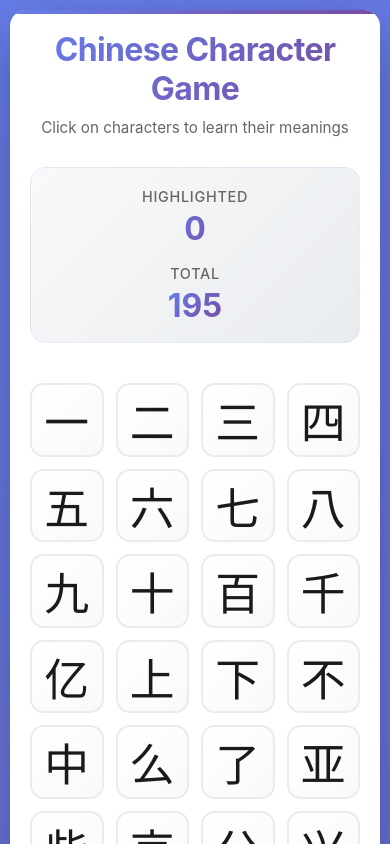
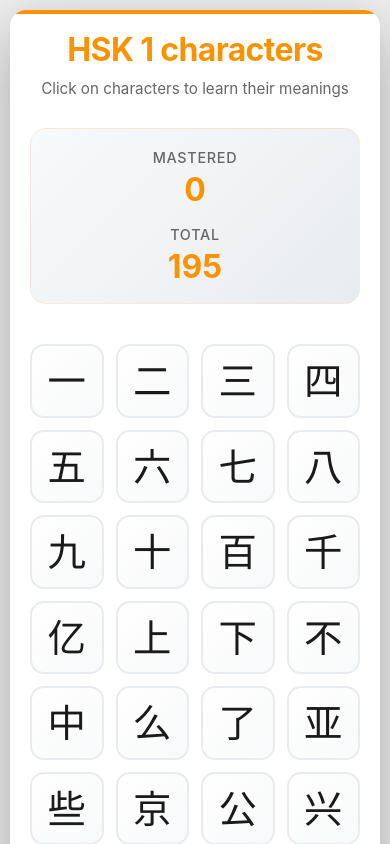
Before and after one commit to kxxxx-hi/hsk1-characters-ky, a Next.js app: page / in a window 390 px wide. Shown: the top 844 px of the page. Built offline with nearby package versions, Linux system fonts and the light colour scheme.

Commit message:
Update UI: change title to HSK 1 characters, replace highlight with mastered, show meaning inline, update color scheme

```diff
--- a/app/globals.css
+++ b/app/globals.css
@@ -5,13 +5,14 @@
 }
 
 :root {
-  --primary-gradient: linear-gradient(135deg, #667eea 0%, #764ba2 100%);
-  --secondary-gradient: linear-gradient(135deg, #f093fb 0%, #f5576c 100%);
-  --accent-color: #667eea;
-  --accent-hover: #5568d3;
+  --primary-gradient: linear-gradient(135deg, #fa9302 0%, #e88200 100%);
+  --secondary-gradient: linear-gradient(135deg, #fa9302 0%, #e88200 100%);
+  --accent-color: #fa9302;
+  --accent-hover: #e88200;
   --text-primary: #1a1a1a;
   --text-secondary: #666;
   --bg-card: #ffffff;
+  --bg-body: #eeeeee;
   --bg-overlay: rgba(0, 0, 0, 0.6);
   --shadow-sm: 0 2px 8px rgba(0, 0, 0, 0.1);
   --shadow-md: 0 4px 16px rgba(0, 0, 0, 0.15);
@@ -27,7 +28,7 @@ body {
     sans-serif;
   -webkit-font-smoothing: antialiased;
   -moz-osx-font-smoothing: grayscale;
-  background: var(--primary-gradient);
+  background: var(--bg-body);
   min-height: 100vh;
   padding: 20px;
   color: var(--text-primary);
@@ -58,7 +59,7 @@ body {
   left: 0;
   right: 0;
   height: 4px;
-  background: var(--primary-gradient);
+  background: var(--accent-color);
 }
 
 @media (max-width: 768px) {
@@ -77,10 +78,7 @@ body {
 .title {
   font-size: 3rem;
   font-weight: 700;
-  background: var(--primary-gradient);
-  -webkit-background-clip: text;
-  -webkit-text-fill-color: transparent;
-  background-clip: text;
+  color: var(--accent-color);
   margin-bottom: 10px;
   letter-spacing: -0.02em;
 }
@@ -110,7 +108,7 @@ body {
   padding: 24px;
   background: linear-gradient(135deg, #f8f9fa 0%, #e9ecef 100%);
   border-radius: var(--border-radius);
-  border: 1px solid rgba(102, 126, 234, 0.1);
+  border: 1px solid rgba(250, 147, 2, 0.1);
 }
 
 .stat-item {
@@ -129,10 +127,7 @@ body {
 .stat-value {
   font-size: 2.5rem;
   font-weight: 700;
-  background: var(--primary-gradient);
-  -webkit-background-clip: text;
-  -webkit-text-fill-color: transparent;
-  background-clip: text;
+  color: var(--accent-color);
   line-height: 1;
 }
 
@@ -160,6 +155,22 @@ body {
     grid-template-columns: repeat(auto-fill, minmax(70px, 1fr));
     gap: 12px;
   }
+
+  .character-text {
+    font-size: 2rem;
+  }
+
+  .meaning-text {
+    font-size: 0.6rem;
+  }
+
+  .pinyin-text {
+    font-size: 0.5rem;
+  }
+
+  .character-content {
+    padding-top: 6px;
+  }
 }
 
 /* Character Card */
@@ -168,7 +179,6 @@ body {
   display: flex;
   align-items: center;
   justify-content: center;
-  font-size: 2.8rem;
   background: linear-gradient(135deg, #ffffff 0%, #f8f9fa 100%);
   border: 2px solid #e9ecef;
   border-radius: 14px;
@@ -176,8 +186,8 @@ body {
   transition: var(--transition);
   position: relative;
   user-select: none;
-  font-weight: 500;
-  overflow: hidden;
+  overflow: visible;
+  padding: 8px;
 }
 
 .character-card::before {
@@ -187,9 +197,10 @@ body {
   left: 0;
   right: 0;
   bottom: 0;
-  background: var(--primary-gradient);
+  background: var(--accent-color);
   opacity: 0;
   transition: opacity 0.3s ease;
+  border-radius: 14px;
 }
 
 .character-card:hover {
@@ -202,154 +213,88 @@ body {
   opacity: 0.05;
 }
 
-.character-card.highlighted {
-  background: var(--primary-gradient);
+.character-card.mastered {
+  background: var(--accent-color);
   color: white;
   border-color: var(--accent-color);
-  transform: scale(1.08);
-  box-shadow: 0 8px 24px rgba(102, 126, 234, 0.4);
+  transform: scale(1.05);
+  box-shadow: 0 8px 24px rgba(250, 147, 2, 0.4);
   animation: pulse 0.6s ease;
 }
 
-.character-card.highlighted::before {
+.character-card.mastered::before {
   opacity: 0;
 }
 
-.character-card span {
+.character-content {
+  display: flex;
+  flex-direction: column;
+  align-items: center;
+  justify-content: flex-start;
+  width: 100%;
+  height: 100%;
   position: relative;
   z-index: 1;
+  padding-top: 8px;
+}
+
+.character-text {
+  font-size: 2.4rem;
+  font-weight: 500;
+  line-height: 1;
+  margin-bottom: 2px;
+  flex-shrink: 0;
+}
+
+.character-card.mastered .character-text {
+  color: white;
+}
+
+.character-meaning {
+  display: flex;
+  flex-direction: column;
+  align-items: center;
+  justify-content: center;
+  margin-top: 2px;
+  width: 100%;
+  padding: 0 4px;
+  flex: 1;
+  min-height: 0;
+}
+
+.meaning-text {
+  font-size: 0.65rem;
+  color: var(--text-secondary);
+  font-weight: 500;
+  line-height: 1.1;
+  text-align: center;
+  word-break: break-word;
+  overflow-wrap: break-word;
+}
+
+.character-card.mastered .meaning-text {
+  color: rgba(255, 255, 255, 0.95);
+}
+
+.pinyin-text {
+  font-size: 0.55rem;
+  color: var(--text-secondary);
+  font-style: italic;
+  margin-top: 1px;
+  line-height: 1.1;
+}
+
+.character-card.mastered .pinyin-text {
+  color: rgba(255, 255, 255, 0.85);
 }
 
 @keyframes pulse {
   0%, 100% {
+    transform: scale(1.05);
+  }
+  50% {
     transform: scale(1.08);
   }
-  50% {
-    transform: scale(1.12);
-  }
-}
-
-/* Meaning Card */
-.meaning-card {
-  position: fixed;
-  top: 50%;
-  left: 50%;
-  transform: translate(-50%, -50%) scale(0.9);
-  background: var(--bg-card);
-  padding: 40px 50px;
-  border-radius: 20px;
-  box-shadow: var(--shadow-xl);
-  z-index: 1000;
-  text-align: center;
-  min-width: 320px;
-  max-width: 90vw;
-  display: none;
-  opacity: 0;
-  transition: all 0.3s cubic-bezier(0.4, 0, 0.2, 1);
-  border: 1px solid rgba(102, 126, 234, 0.1);
-}
-
-.meaning-card.show {
-  display: block;
-  opacity: 1;
-  transform: translate(-50%, -50%) scale(1);
-  animation: cardAppear 0.4s cubic-bezier(0.4, 0, 0.2, 1);
-}
-
-@keyframes cardAppear {
-  from {
-    opacity: 0;
-    transform: translate(-50%, -50%) scale(0.8);
-  }
-  to {
-    opacity: 1;
-    transform: translate(-50%, -50%) scale(1);
-  }
-}
-
-.meaning-card .character {
-  font-size: 5rem;
-  margin-bottom: 20px;
-  background: var(--primary-gradient);
-  -webkit-background-clip: text;
-  -webkit-text-fill-color: transparent;
-  background-clip: text;
-  font-weight: 600;
-  line-height: 1;
-}
-
-.meaning-card .meaning {
-  font-size: 1.8rem;
-  color: var(--text-primary);
-  margin-bottom: 12px;
-  font-weight: 600;
-}
-
-.meaning-card .pinyin {
-  font-size: 1.3rem;
-  color: var(--text-secondary);
-  font-style: italic;
-  font-weight: 400;
-}
-
-@media (max-width: 768px) {
-  .meaning-card {
-    padding: 30px 25px;
-    min-width: 280px;
-  }
-  .meaning-card .character {
-    font-size: 4rem;
-  }
-  .meaning-card .meaning {
-    font-size: 1.5rem;
-  }
-  .meaning-card .pinyin {
-    font-size: 1.1rem;
-  }
-}
-
-/* Overlay */
-.overlay {
-  position: fixed;
-  top: 0;
-  left: 0;
-  width: 100%;
-  height: 100%;
-  background: var(--bg-overlay);
-  backdrop-filter: blur(4px);
-  z-index: 999;
-  display: none;
-  opacity: 0;
-  transition: opacity 0.3s ease;
-}
-
-.overlay.show {
-  display: block;
-  opacity: 1;
-}
-
-/* Close Button */
-.close-btn {
-  position: absolute;
-  top: 15px;
-  right: 20px;
-  font-size: 1.8rem;
-  cursor: pointer;
-  color: #999;
-  transition: var(--transition);
-  width: 32px;
-  height: 32px;
-  display: flex;
-  align-items: center;
-  justify-content: center;
-  border-radius: 50%;
-  background: rgba(0, 0, 0, 0.05);
-}
-
-.close-btn:hover {
-  color: var(--text-primary);
-  background: rgba(0, 0, 0, 0.1);
-  transform: rotate(90deg);
 }
 
 /* Reset Button */
--- a/app/layout.tsx
+++ b/app/layout.tsx
@@ -2,7 +2,7 @@ import type { Metadata } from 'next'
 import './globals.css'
 
 export const metadata: Metadata = {
-  title: 'HSK1 Chinese Character Game',
+  title: 'HSK 1 characters',
   description: 'Learn Chinese characters by clicking and exploring their meanings',
 }
 
--- a/app/page.tsx
+++ b/app/page.tsx
@@ -1,60 +1,49 @@
 'use client'
 
-import { useState, useEffect } from 'react'
-import { characters, characterDict, CharacterInfo } from './data/characters'
+import { useState } from 'react'
+import { characters, characterDict } from './data/characters'
 
 export default function Home() {
-  const [highlightedCount, setHighlightedCount] = useState(0)
-  const [highlightedChars, setHighlightedChars] = useState<Set<string>>(new Set())
-  const [showCard, setShowCard] = useState(false)
-  const [currentChar, setCurrentChar] = useState<string>('')
-  const [currentInfo, setCurrentInfo] = useState<CharacterInfo | null>(null)
+  const [masteredCount, setMasteredCount] = useState(0)
+  const [masteredChars, setMasteredChars] = useState<Set<string>>(new Set())
+  const [showMeanings, setShowMeanings] = useState<Set<string>>(new Set())
 
   const handleCharacterClick = (char: string) => {
-    const newHighlighted = new Set(highlightedChars)
+    const newMastered = new Set(masteredChars)
+    const newShowMeanings = new Set(showMeanings)
 
-    if (newHighlighted.has(char)) {
-      newHighlighted.delete(char)
-      setHighlightedCount(prev => prev - 1)
+    if (newMastered.has(char)) {
+      newMastered.delete(char)
+      setMasteredCount(prev => prev - 1)
     } else {
-      newHighlighted.add(char)
-      setHighlightedCount(prev => prev + 1)
+      newMastered.add(char)
+      setMasteredCount(prev => prev + 1)
     }
 
-    setHighlightedChars(newHighlighted)
+    // Always show meaning when clicked
+    newShowMeanings.add(char)
 
-    // Show meaning card
-    const info = characterDict[char] || { meaning: 'Unknown', pinyin: '' }
-    setCurrentChar(char)
-    setCurrentInfo(info)
-    setShowCard(true)
-
-    // Auto-hide after 2.5 seconds
-    setTimeout(() => {
-      setShowCard(false)
-    }, 2500)
+    setMasteredChars(newMastered)
+    setShowMeanings(newShowMeanings)
   }
 
   const handleReset = () => {
-    setHighlightedChars(new Set())
-    setHighlightedCount(0)
-  }
-
-  const handleCloseCard = () => {
-    setShowCard(false)
+    setMasteredChars(new Set())
+    setMasteredCount(0)
+    setShowMeanings(new Set())
   }
 
   return (
     <div className="container">
       <div className="header">
-        <h1 className="title">Chinese Character Game</h1>
+        <h1 className="title">HSK 1 characters</h1>
         <p className="subtitle">Click on characters to learn their meanings</p>
       </div>
 
       <div className="stats">
         <div className="stat-item">
-          <div className="stat-label">Highlighted</div>
-          <div className="stat-value">{highlightedCount}</div>
+          <div className="stat-label">Mastered</div>
+          <div className="stat-value">{masteredCount}</div>
         </div>
         <div className="stat-item">
           <div className="stat-label">Total</div>
@@ -63,38 +52,38 @@ export default function Home() {
       </div>
 
       <div className="character-grid">
-        {characters.split('').map((char, index) => (
-          <div
-            key={`${char}-${index}`}
-            className={`character-card ${highlightedChars.has(char) ? 'highlighted' : ''}`}
-            onClick={() => handleCharacterClick(char)}
-          >
-            <span>{char}</span>
-          </div>
-        ))}
+        {characters.split('').map((char, index) => {
+          const info = characterDict[char] || { meaning: 'Unknown', pinyin: '' }
+          const isMastered = masteredChars.has(char)
+          const showMeaning = showMeanings.has(char)
+
+          return (
+            <div
+              key={`${char}-${index}`}
+              className={`character-card ${isMastered ? 'mastered' : ''}`}
+              onClick={() => handleCharacterClick(char)}
+            >
+              <div className="character-content">
+                <span className="character-text">{char}</span>
+                {showMeaning && (
+                  <div className="character-meaning">
+                    <div className="meaning-text">{info.meaning}</div>
+                    {info.pinyin && (
+                      <div className="pinyin-text">{info.pinyin}</div>
+                    )}
+                  </div>
+                )}
+              </div>
+            </div>
+          )
+        })}
       </div>
 
-      {highlightedCount > 0 && (
+      {masteredCount > 0 && (
         <button className="reset-btn" onClick={handleReset}>
           Reset All
         </button>
       )}
-
-      <div
-        className={`overlay ${showCard ? 'show' : ''}`}
-        onClick={handleCloseCard}
-      />
-
-      {showCard && currentInfo && (
-        <div className={`meaning-card ${showCard ? 'show' : ''}`}>
-          <span className="close-btn" onClick={handleCloseCard}>&times;</span>
-          <div className="character">{currentChar}</div>
-          <div className="meaning">{currentInfo.meaning}</div>
-          {currentInfo.pinyin && (
-            <div className="pinyin">{currentInfo.pinyin}</div>
-          )}
-        </div>
-      )}
     </div>
   )
 }
```
